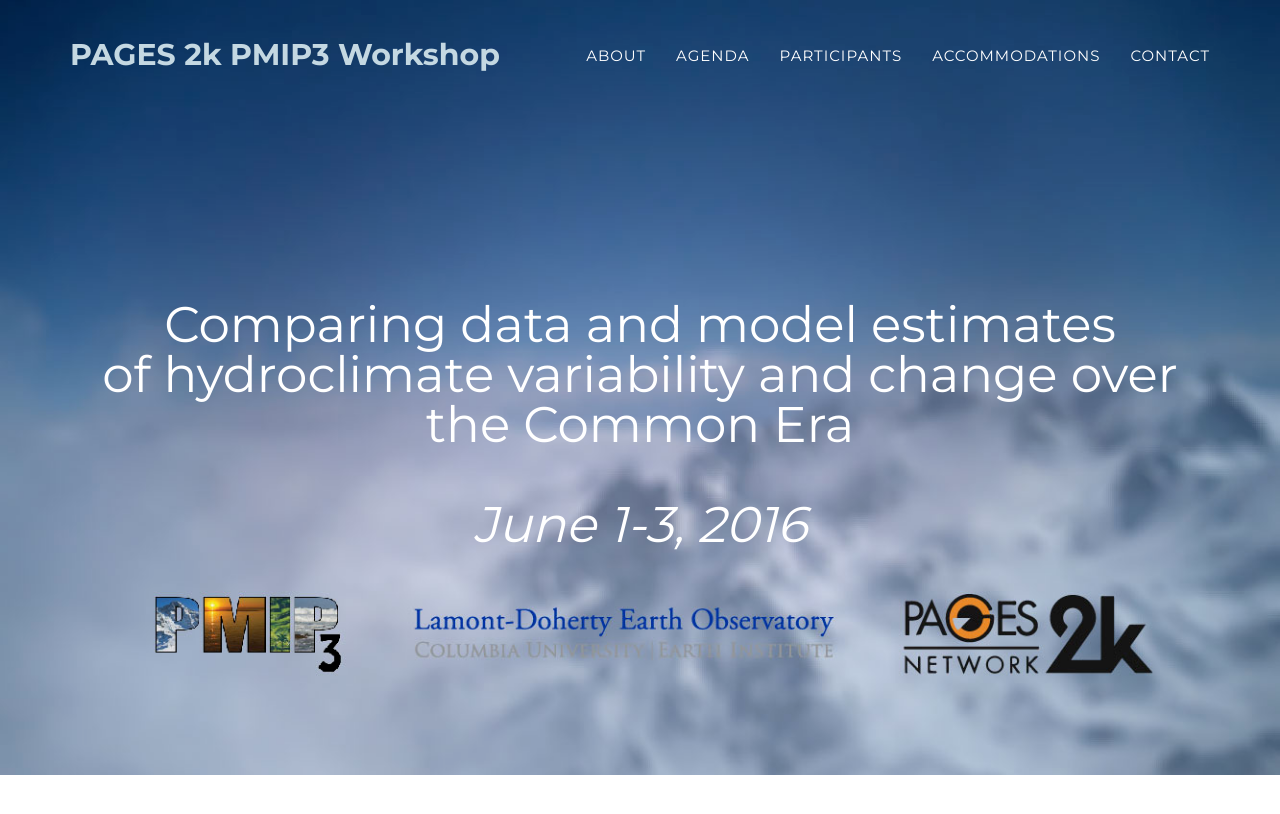
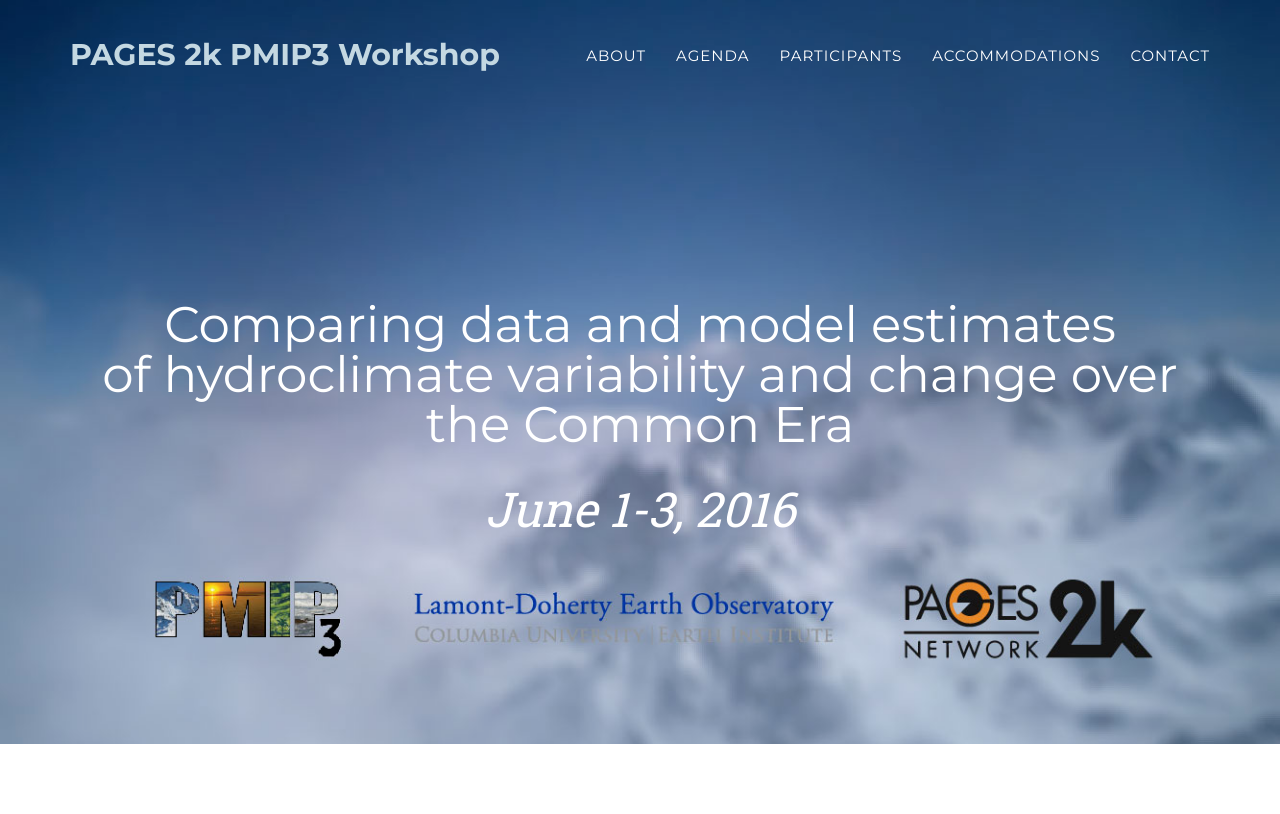
Before and after one commit to pages2kpmip3/pages2kpmip3.github.io, a Jekyll site: the page built from index.html, in a window 1280 px wide and 900 px high. Shown: the top 814 px of the window. Built offline with Jekyll 4.4.1, drawn with Linux system fonts in a browser that asks for light colours; some web fonts are replaced.

Commit message:
Update header.html

```diff
--- a/_includes/header.html
+++ b/_includes/header.html
@@ -47,9 +47,9 @@
                 <div class="intro-lead-in">
                   Comparing data and model estimates <br>
                   of hydroclimate variability and change
-                  over the Common Era<br><br>
-                  <font size="12"></font><i>June 1-3, 2016</i></font>
+                  over the Common Era
 		</div>
+		<font size="18"><i>June 1-3, 2016</i></font>
                 <!-- <a href="#agenda" class="page-scroll btn btn-xl">Jump in!</a> -->
             </div>
         </div>
```
